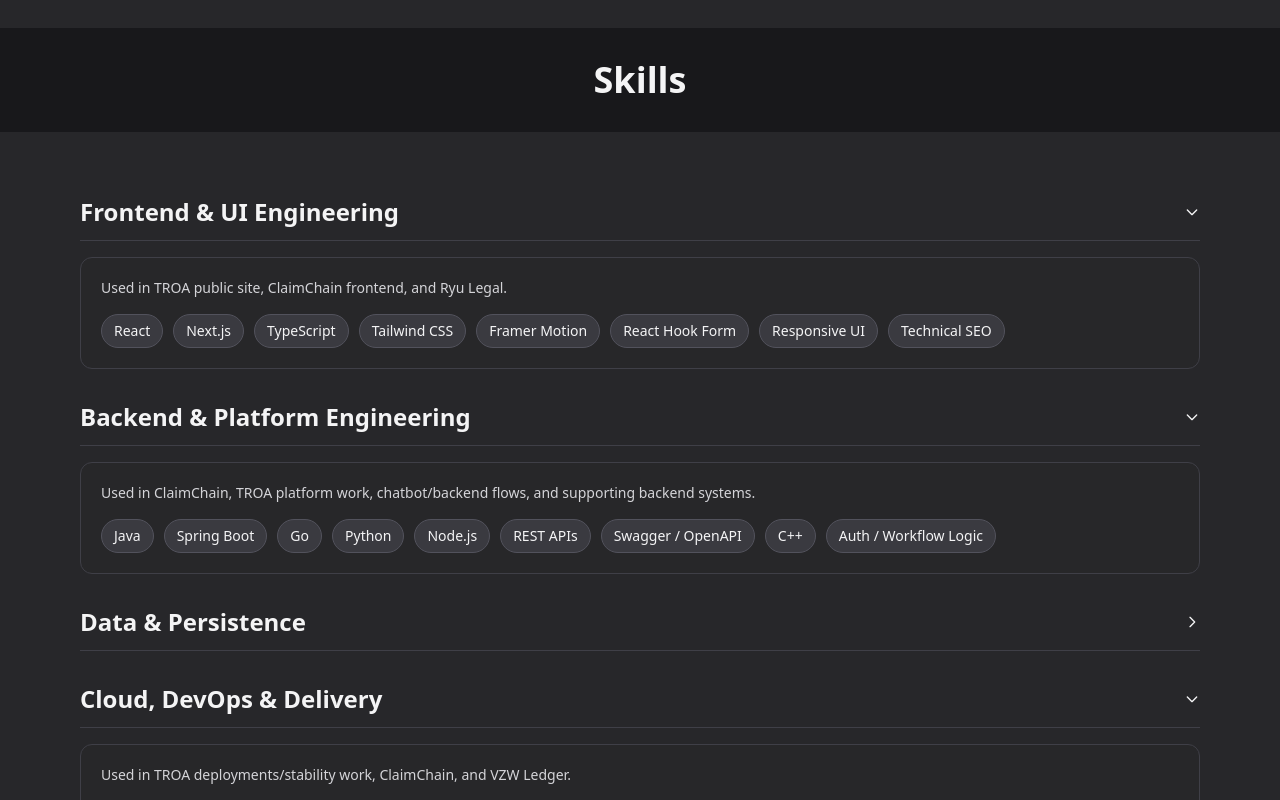
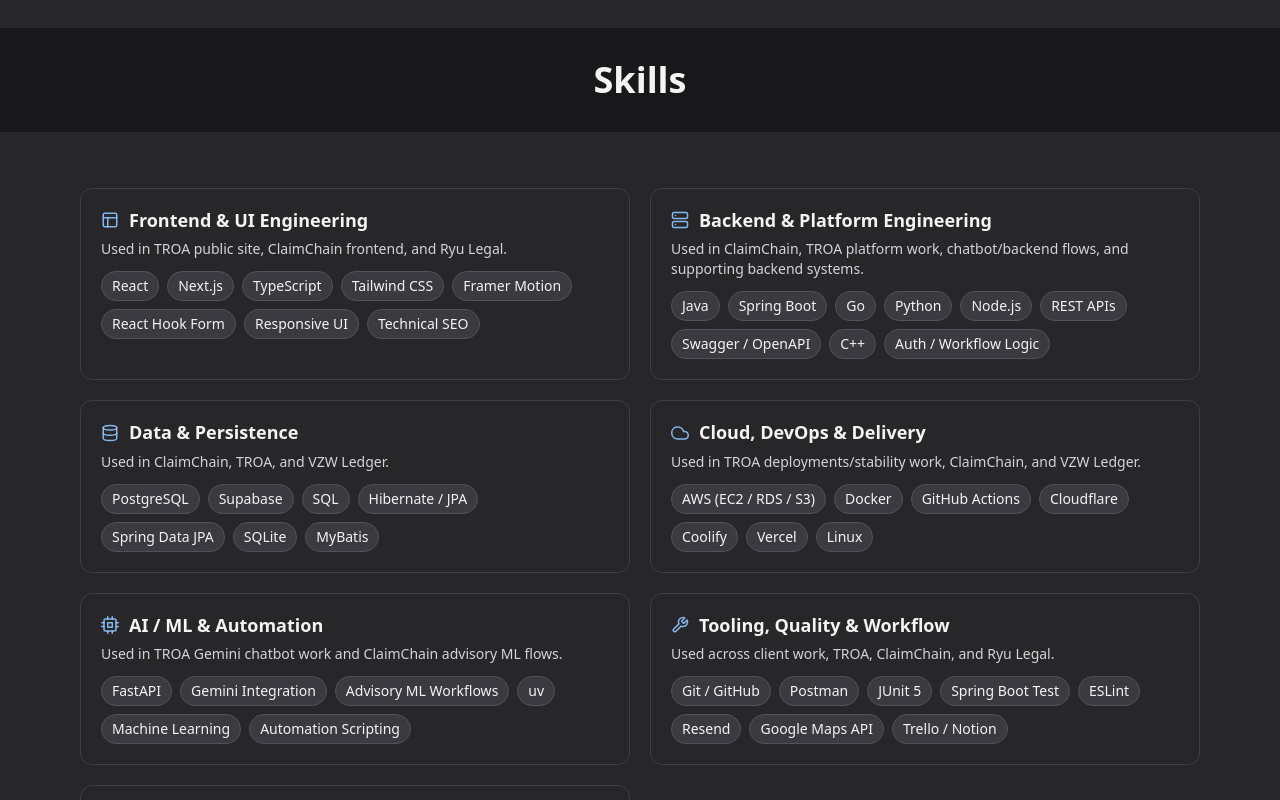
Before and after one commit to edwardsong08/final-profile, a Next.js app: page / in a window 1280 px wide. Shown: the part 1960-2760 px from the top of the page. Built offline with nearby package versions, Linux system fonts and the light colour scheme.

Commit message:
update skills organization and cards to chips

```diff
--- a/src/components/Skills.tsx
+++ b/src/components/Skills.tsx
@@ -1,16 +1,19 @@
 import { useEffect, useState } from 'react';
 import { useTheme } from 'next-themes';
-import { motion, AnimatePresence } from 'framer-motion';
+import { motion } from 'framer-motion';
+import { FiLayout, FiServer, FiDatabase, FiCloud, FiCpu, FiTool, FiPenTool } from 'react-icons/fi';
 
 interface SkillCategory {
   category: string;
   skills: string[];
   context?: string;
+  Icon: React.ElementType;
 }
 
 const skillCategories: SkillCategory[] = [
   {
     category: 'Frontend & UI Engineering',
+    Icon: FiLayout,
     skills: [
       'React',
       'Next.js',
@@ -25,6 +28,7 @@
   },
   {
     category: 'Backend & Platform Engineering',
+    Icon: FiServer,
     skills: [
       'Java',
       'Spring Boot',
@@ -41,45 +45,39 @@
   },
   {
     category: 'Data & Persistence',
+    Icon: FiDatabase,
     skills: ['PostgreSQL', 'Supabase', 'SQL', 'Hibernate / JPA', 'Spring Data JPA', 'SQLite', 'MyBatis'],
     context: 'Used in ClaimChain, TROA, and VZW Ledger.',
   },
   {
     category: 'Cloud, DevOps & Delivery',
+    Icon: FiCloud,
     skills: ['AWS (EC2 / RDS / S3)', 'Docker', 'GitHub Actions', 'Cloudflare', 'Coolify', 'Vercel', 'Linux'],
     context: 'Used in TROA deployments/stability work, ClaimChain, and VZW Ledger.',
   },
   {
     category: 'AI / ML & Automation',
+    Icon: FiCpu,
     skills: ['FastAPI', 'Gemini Integration', 'Advisory ML Workflows', 'uv', 'Machine Learning', 'Automation Scripting'],
     context: 'Used in TROA Gemini chatbot work and ClaimChain advisory ML flows.',
   },
   {
     category: 'Tooling, Quality & Workflow',
+    Icon: FiTool,
     skills: ['Git / GitHub', 'Postman', 'JUnit 5', 'Spring Boot Test', 'ESLint', 'Resend', 'Google Maps API', 'Trello / Notion'],
     context: 'Used across client work, TROA, ClaimChain, and Ryu Legal.',
   },
   {
     category: 'Design & Creative Tools',
+    Icon: FiPenTool,
     skills: ['GIMP', 'Figma', 'ComfyUI'],
     context: 'Used for UI iteration, visual asset work, and creative workflow support.',
   },
 ];
 
-const DEFAULT_OPEN_CATEGORIES = new Set([
-  'Frontend & UI Engineering',
-  'Backend & Platform Engineering',
-  'Cloud, DevOps & Delivery',
-]);
-
 export default function Skills() {
   const { resolvedTheme } = useTheme();
   const [mounted, setMounted] = useState(false);
-  const [openSections, setOpenSections] = useState<Record<string, boolean>>(
-    Object.fromEntries(
-      skillCategories.map(({ category }) => [category, DEFAULT_OPEN_CATEGORIES.has(category)])
-    )
-  );
 
   const isDark = resolvedTheme === 'dark';
 
@@ -89,17 +87,12 @@
 
   if (!mounted) return null;
 
-  const toggleSection = (category: string) => {
-    setOpenSections((prev) => ({
-      ...prev,
-      [category]: !prev[category],
-    }));
-  };
-
   const chipClass = isDark
     ? 'bg-zinc-700/80 border-zinc-600 text-zinc-100'
     : 'bg-white/80 border-zinc-300 text-zinc-800';
   const contextClass = isDark ? 'text-zinc-300' : 'text-zinc-600';
+  const panelClass = isDark ? 'bg-zinc-800/70 border-zinc-700' : 'bg-white/70 border-zinc-200';
+  const iconClass = isDark ? 'text-blue-300/90' : 'text-blue-600/80';
 
   return (
     <section
@@ -112,71 +105,37 @@
         <h2 className="text-4xl font-bold text-center">Skills</h2>
       </div>
 
-      <div className="max-w-6xl mx-auto px-4 py-16">
-        {skillCategories.map(({ category, skills, context }) => {
-          const isOpen = openSections[category];
-          return (
+      <div className="max-w-6xl mx-auto px-4 py-12 sm:py-14">
+        <div className="grid grid-cols-1 md:grid-cols-2 gap-4 sm:gap-5">
+          {skillCategories.map(({ category, skills, context, Icon }, index) => (
             <motion.div
               key={category}
-              initial={{ opacity: 0, y: 20 }}
+              initial={{ opacity: 0, y: 18 }}
               whileInView={{ opacity: 1, y: 0 }}
-              viewport={{ once: true, margin: '-100px 0px -100px 0px' }}
-              transition={{ duration: 0.35, ease: 'easeOut' }}
-              className="mb-8"
+              viewport={{ once: true, margin: '-80px 0px -80px 0px' }}
+              transition={{ duration: 0.3, delay: index * 0.03, ease: 'easeOut' }}
+              className={`rounded-xl border p-4 sm:p-5 ${panelClass}`}
             >
-              <button
-                onClick={() => toggleSection(category)}
-                className={`w-full text-left flex justify-between items-center text-xl sm:text-2xl font-semibold pb-3 border-b ${
-                  isDark ? 'border-zinc-700' : 'border-zinc-300'
-                }`}
-              >
-                <span>{category}</span>
-                <motion.svg
-                  animate={{ rotate: isOpen ? 90 : 0 }}
-                  transition={{ duration: 0.25 }}
-                  xmlns="http://www.w3.org/2000/svg"
-                  className="w-4 h-4 ml-2"
-                  fill="none"
-                  viewBox="0 0 24 24"
-                  stroke="currentColor"
-                >
-                  <path strokeLinecap="round" strokeLinejoin="round" strokeWidth={2} d="M9 5l7 7-7 7" />
-                </motion.svg>
-              </button>
+              <div className="flex items-center gap-2.5 mb-2">
+                <Icon className={`text-base sm:text-lg ${iconClass}`} />
+                <h3 className="text-base sm:text-lg font-semibold leading-tight">{category}</h3>
+              </div>
 
-              <AnimatePresence initial={false}>
-                {isOpen && (
-                  <motion.div
-                    key={`${category}-content`}
-                    initial={{ height: 0, opacity: 0 }}
-                    animate={{ height: 'auto', opacity: 1 }}
-                    exit={{ height: 0, opacity: 0 }}
-                    transition={{ duration: 0.3, ease: 'easeInOut' }}
-                    className="overflow-hidden"
-                  >
-                    <div
-                      className={`mt-4 rounded-xl border px-4 py-4 sm:px-5 sm:py-5 ${
-                        isDark ? 'bg-zinc-800/70 border-zinc-700' : 'bg-white/70 border-zinc-200'
-                      }`}
-                    >
-                      {context && <p className={`text-sm mb-4 ${contextClass}`}>{context}</p>}
-                      <div className="flex flex-wrap gap-2.5">
+              {context && <p className={`text-xs sm:text-sm mb-3 ${contextClass}`}>{context}</p>}
+
+              <div className="flex flex-wrap gap-2">
                 {skills.map((skill) => (
                   <span
                     key={skill}
-                            className={`inline-flex items-center px-3 py-1.5 rounded-full text-sm font-medium border ${chipClass}`}
+                    className={`inline-flex items-center px-2.5 py-1 rounded-full text-xs sm:text-sm font-medium border ${chipClass}`}
                   >
                     {skill}
                   </span>
                 ))}
               </div>
+            </motion.div>
+          ))}
         </div>
-                  </motion.div>
-                )}
-              </AnimatePresence>
-            </motion.div>
-          );
-        })}
       </div>
     </section>
   );
```
Lines whose indentation alone changed are shown as unchanged.
